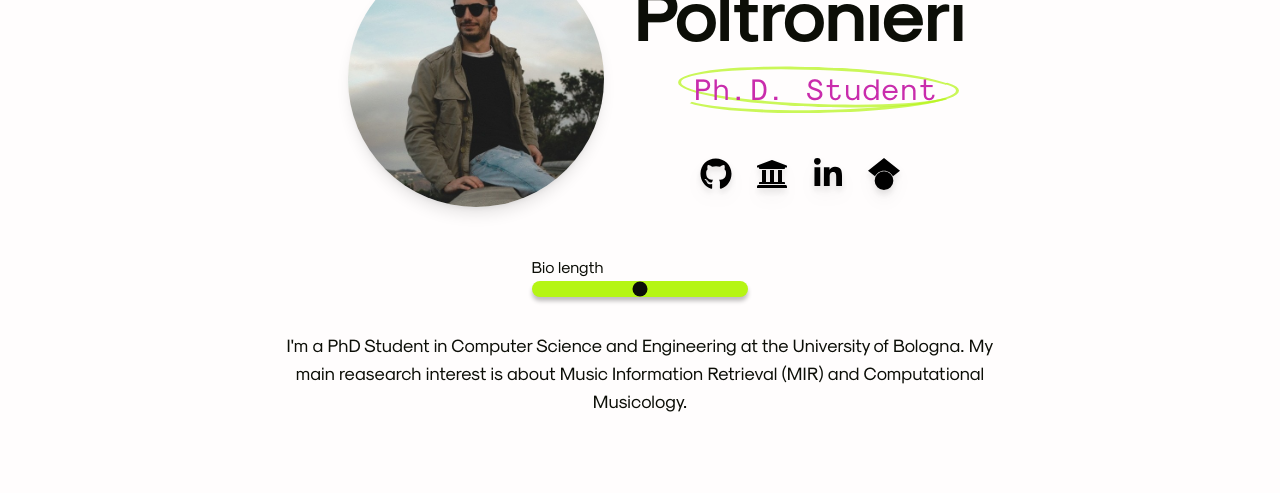
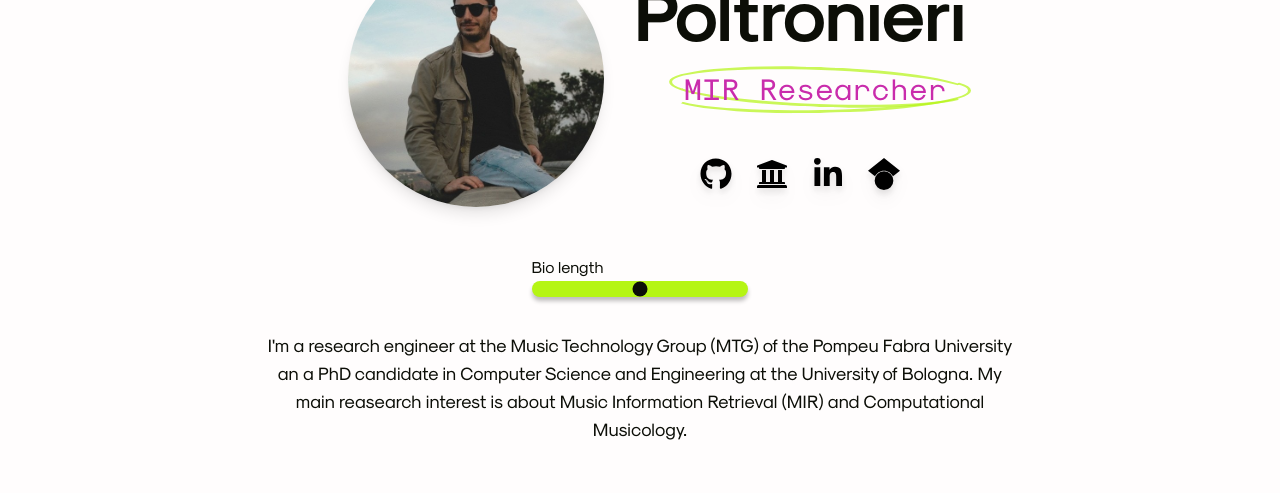
Before and after one commit to andreamust/my-website, a Next.js app: page / in a window 1280 px wide. Shown: the part 233-726 px from the top of the page. Built offline with nearby package versions, Linux system fonts and the light colour scheme; no server answers.

Commit message:
update home and bio

```diff
--- a/components/page-components/home/home-bio-content.js
+++ b/components/page-components/home/home-bio-content.js
@@ -1,4 +1,4 @@
-import { motion } from 'framer-motion';
+import { motion } from "framer-motion";
 
 const bios = {
   0: (
@@ -18,7 +18,8 @@ const bios = {
       animate={{ scale: 1 }}
       transition={{ duration: 0.4 }}
     >
-      I&apos;m a PhD Student in Computer Science and Engineering.
+      I&apos;m a researcher in the field of Music Information Retrieval and
+      Ph.D. candidate in Computer Science and Engineering.
     </motion.p>
   ),
   2: (
@@ -28,9 +29,10 @@ const bios = {
       animate={{ scale: 1 }}
       transition={{ duration: 0.4 }}
     >
-      I&apos;m a PhD Student in Computer Science and Engineering at the
-      University of Bologna. My main reasearch interest is about Music
-      Information Retrieval (MIR) and Computational Musicology.
+      I&apos;m a research engineer at the Music Technology Group (MTG) of the
+      Pompeu Fabra University an a PhD candidate in Computer Science and
+      Engineering at the University of Bologna. My main reasearch interest is
+      about Music Information Retrieval (MIR) and Computational Musicology.
     </motion.p>
   ),
   3: (
@@ -40,11 +42,12 @@ const bios = {
       animate={{ scale: 1 }}
       transition={{ duration: 0.4 }}
     >
-      I&apos;m a PhD Student in Computer Science and Engineering at the
-      University of Bologna. My main reasearch interest is about Music
-      Information Retrieval (MIR) and Computational Musicology. More
-      specifically, I&apos;m interested in the multi-modal analysis of harmonic
-      data.
+      I&apos;m a research engineer at the Music Technology Group (MTG) of the
+      Pompeu Fabra University an a PhD candidate in Computer Science and
+      Engineering at the University of Bologna. My main reasearch interest is
+      about Music Information Retrieval (MIR) and Computational Musicology. More
+      specifically, I&apos;m interested in the developement of foundational
+      models for music understanding.
     </motion.p>
   ),
   4: (
@@ -54,11 +57,12 @@ const bios = {
       animate={{ scale: 1 }}
       transition={{ duration: 0.4 }}
     >
-      I&apos;m a PhD Student in Computer Science and Engineering at the
-      University of Bologna. My main reasearch interest is about Music
-      Information Retrieval (MIR) and Computational Musicology. More
-      specifically, I&apos;m interested in the multi-modal analysis of harmonic
-      data. I&apos;m also a musician and a composer.
+      I&apos;m a research engineer at the Music Technology Group (MTG) of the
+      Pompeu Fabra University an a PhD candidate in Computer Science and
+      Engineering at the University of Bologna. My main reasearch interest is
+      about Music Information Retrieval (MIR) and Computational Musicology. More
+      specifically, I&apos;m interested in the developement of foundational
+      models for music understanding. I&apos;m also a musician and a composer.
     </motion.p>
   ),
 };
--- a/components/page-components/home/home-hero.js
+++ b/components/page-components/home/home-hero.js
@@ -1,5 +1,5 @@
-import Image from 'next/image';
-import HomeIcons from './home-icons';
+import Image from "next/image";
+import HomeIcons from "./home-icons";
 
 function HomeHero(props) {
   return (
@@ -22,7 +22,7 @@ function HomeHero(props) {
             Andrea Poltronieri
           </h1>
           <h2 className="text-3xl text-center circle-sketch-highlight font-modernMono text-cerise">
-            Ph.D. Student
+            MIR Researcher
           </h2>
           <HomeIcons />
         </div>
```
